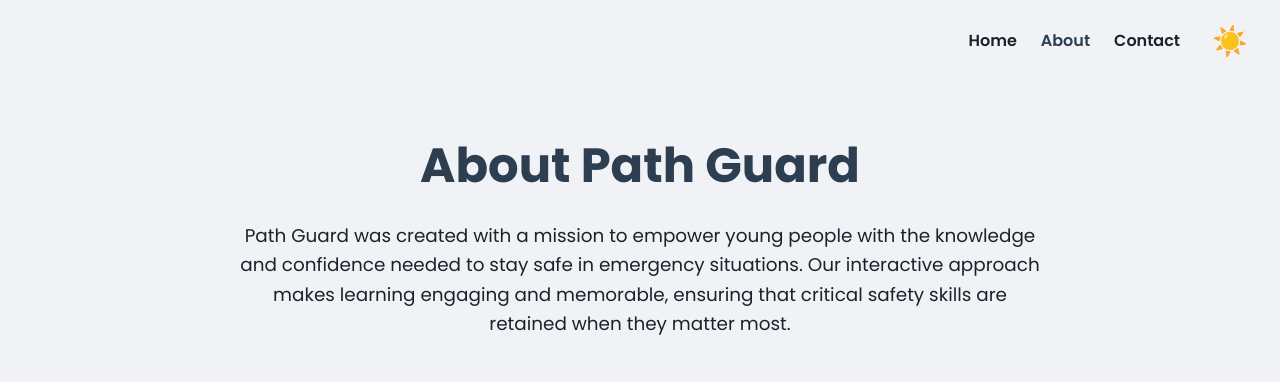
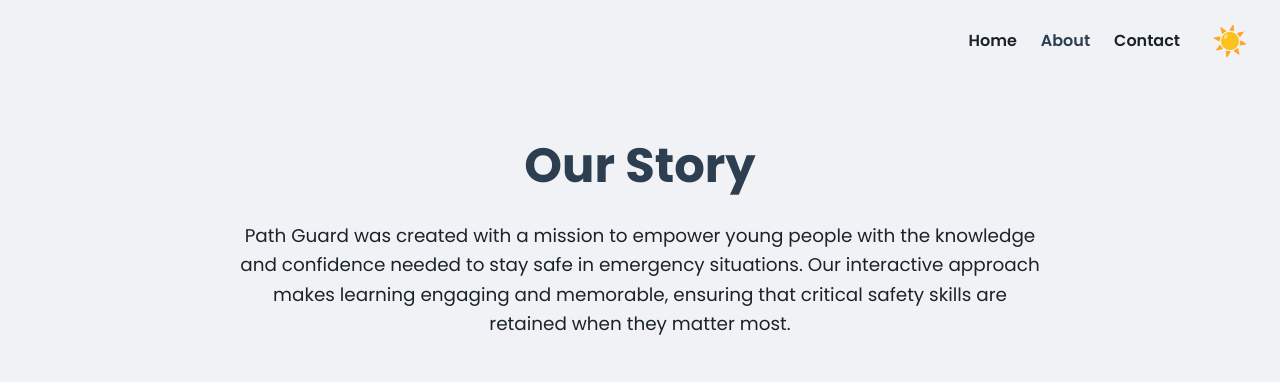
Before and after one commit to aaronshen2027/Path_Guard, a plain HTML site: page index.html in a window 1280 px wide. Both pictures are taken after a click on the link "About". Shown: the top 382 px of the page. Drawn offline with Linux system fonts and the light colour scheme.

Commit message:
Add files via upload

```diff
--- a/index.html
+++ b/index.html
@@ -516,7 +516,7 @@
     <!-- About Page -->
     <div id="about" class="page">
         <section class="section" style="padding-top: 8rem;">
-            <h2 class="section-title">About Path Guard</h2>
+            <h2 class="section-title">Our Story</h2>
             <p class="section-description">
                 Path Guard was created with a mission to empower young people with the knowledge and confidence
                 needed to stay safe in emergency situations. Our interactive approach makes learning engaging
```
